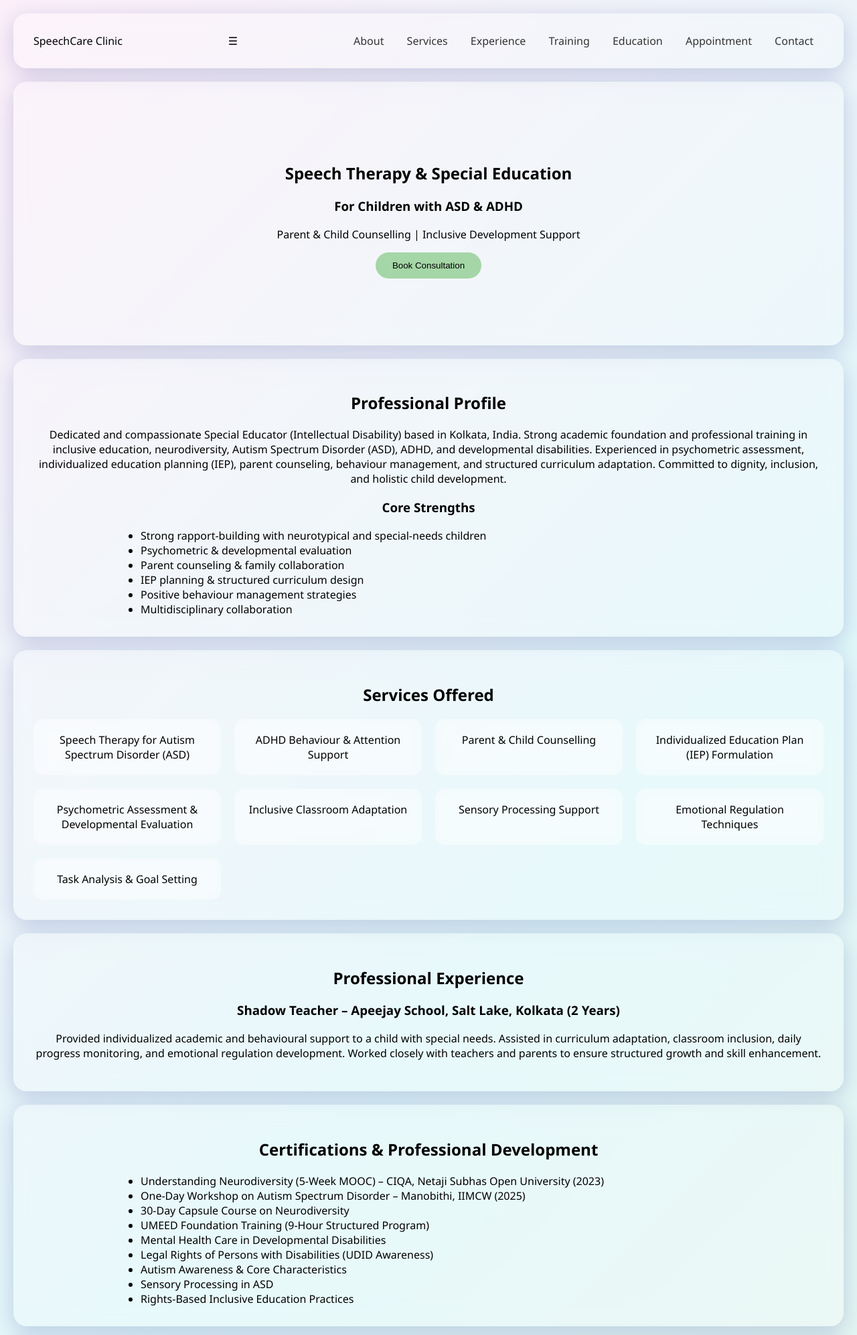
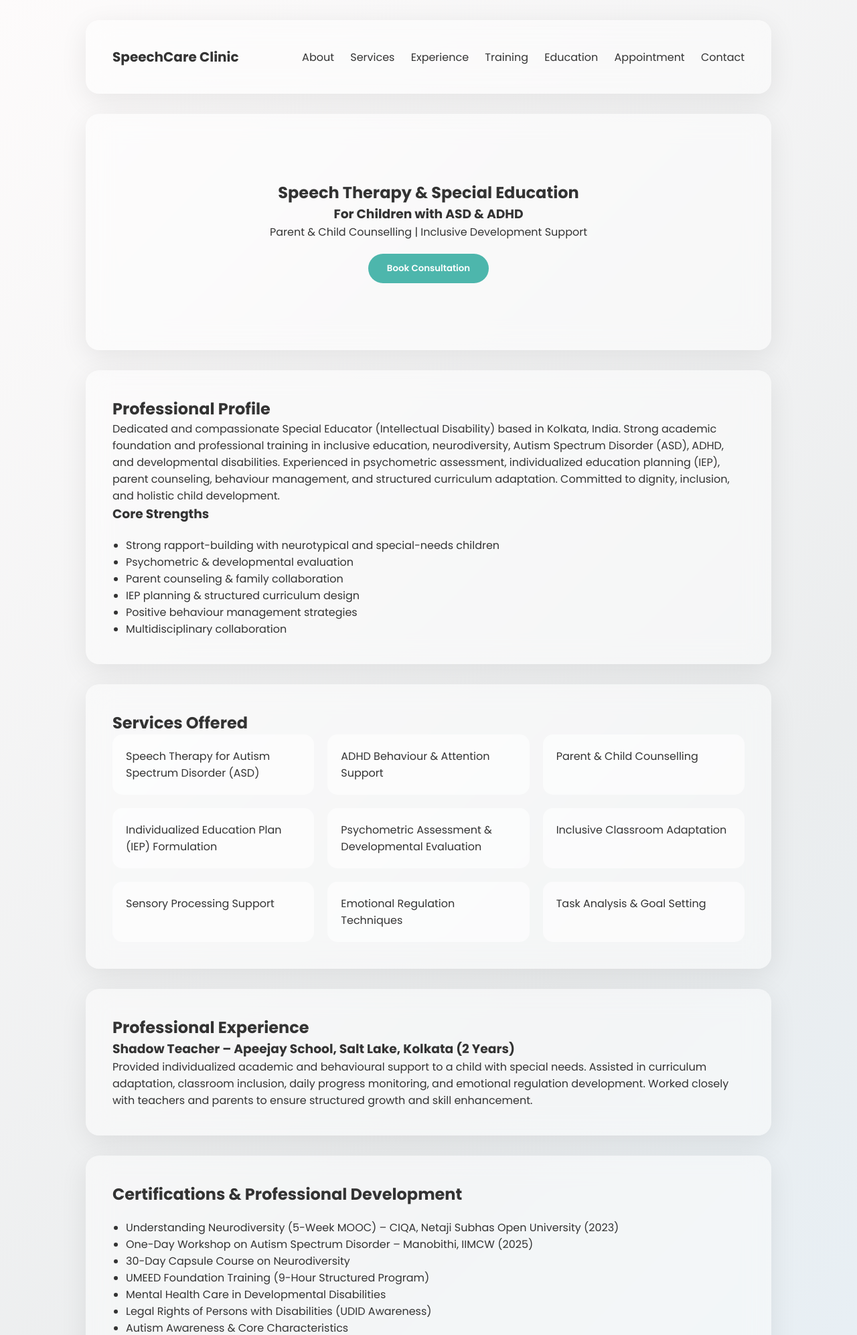
Before and after one commit to abhinandansgit/SpeechCare-Premium, a Flask app: page / in a window 1280 px wide. Shown: the top 1994 px of the page at 67% size. Run offline with Flask 3, Linux system fonts and the light colour scheme.

Commit message:
Refactor CSS styles for improved layout and design

```diff
--- a/static/style.css
+++ b/static/style.css
@@ -1,102 +1,125 @@
-body {
+*{
     margin:0;
-    font-family:'Segoe UI';
-    background: linear-gradient(135deg,#fceff9,#e0f7fa,#e8f5e9);
+    padding:0;
+    box-sizing:border-box;
+    font-family:'Poppins',sans-serif;
+}
+
+body{
+    background: linear-gradient(135deg,#fdfbfb,#ebedee,#e3f2fd);
+    color:#333;
     overflow-x:hidden;
 }
 
-#particles-js {
+#particles-js{
     position:fixed;
     width:100%;
     height:100%;
     z-index:-1;
 }
 
-.glass {
-    background: rgba(255,255,255,0.25);
-    backdrop-filter: blur(15px);
+.glass{
+    background: rgba(255,255,255,0.45);
+    backdrop-filter: blur(18px);
     border-radius:20px;
-    box-shadow: 0 8px 32px rgba(31,38,135,0.2);
-    margin:20px;
-    padding:30px;
+    padding:40px;
+    margin:30px 10%;
+    box-shadow:0 10px 40px rgba(0,0,0,0.08);
 }
 
-header {
+header{
     display:flex;
     justify-content:space-between;
     align-items:center;
+    margin:20px 5%;
 }
 
-nav a {
-    margin:0 15px;
+.logo{
+    font-weight:700;
+    font-size:20px;
+}
+
+nav a{
+    margin-left:20px;
     text-decoration:none;
     color:#333;
+    font-weight:500;
 }
 
-.hero {
+.menu-toggle{
+    display:none;
+    font-size:28px;
+    cursor:pointer;
+}
+
+.hero{
     text-align:center;
     padding:100px 20px;
 }
 
-button {
-    padding:12px 25px;
+button{
+    padding:12px 28px;
     border:none;
     border-radius:30px;
-    background:#a5d6a7;
+    background:#4db6ac;
+    color:white;
+    font-weight:600;
     cursor:pointer;
+    margin-top:20px;
 }
 
-.section {
-    text-align:center;
-}
-
-input {
-    display:block;
-    margin:10px auto;
-    padding:10px;
-    width:80%;
-    border-radius:10px;
-    border:none;
-}
-
-.whatsapp {
-    position:fixed;
-    bottom:20px;
-    right:20px;
-    background:#25D366;
-    color:white;
-    padding:15px;
-    border-radius:50px;
-    text-decoration:none;
-
-}
-
-.grid {
+.grid{
     display:grid;
     grid-template-columns:repeat(auto-fit,minmax(250px,1fr));
     gap:20px;
 }
 
-.card {
+.card{
     padding:20px;
     border-radius:15px;
-    background:rgba(255,255,255,0.35);
-    backdrop-filter:blur(10px);
+    background:rgba(255,255,255,0.6);
     transition:0.3s;
 }
 
-.card:hover {
+.card:hover{
     transform:translateY(-8px);
-    background:rgba(255,255,255,0.5);
 }
 
-ul {
-    text-align:left;
-    max-width:900px;
-    margin:auto;
+input{
+    width:100%;
+    padding:12px;
+    margin:10px 0;
+    border-radius:10px;
+    border:1px solid #ddd;
 }
 
-footer {
+ul{
+    margin-top:20px;
+    padding-left:20px;
+}
+
+footer{
     text-align:center;
     padding:20px;
+    margin:20px 10%;
 }
+
+/* Mobile */
+@media(max-width:768px){
+    nav{
+        display:none;
+        flex-direction:column;
+        position:absolute;
+        top:70px;
+        right:20px;
+        background:white;
+        padding:20px;
+        border-radius:10px;
+    }
+    nav a{
+        margin:10px 0;
+    }
+    .menu-toggle{
+        display:block;
+    }
+}
```
